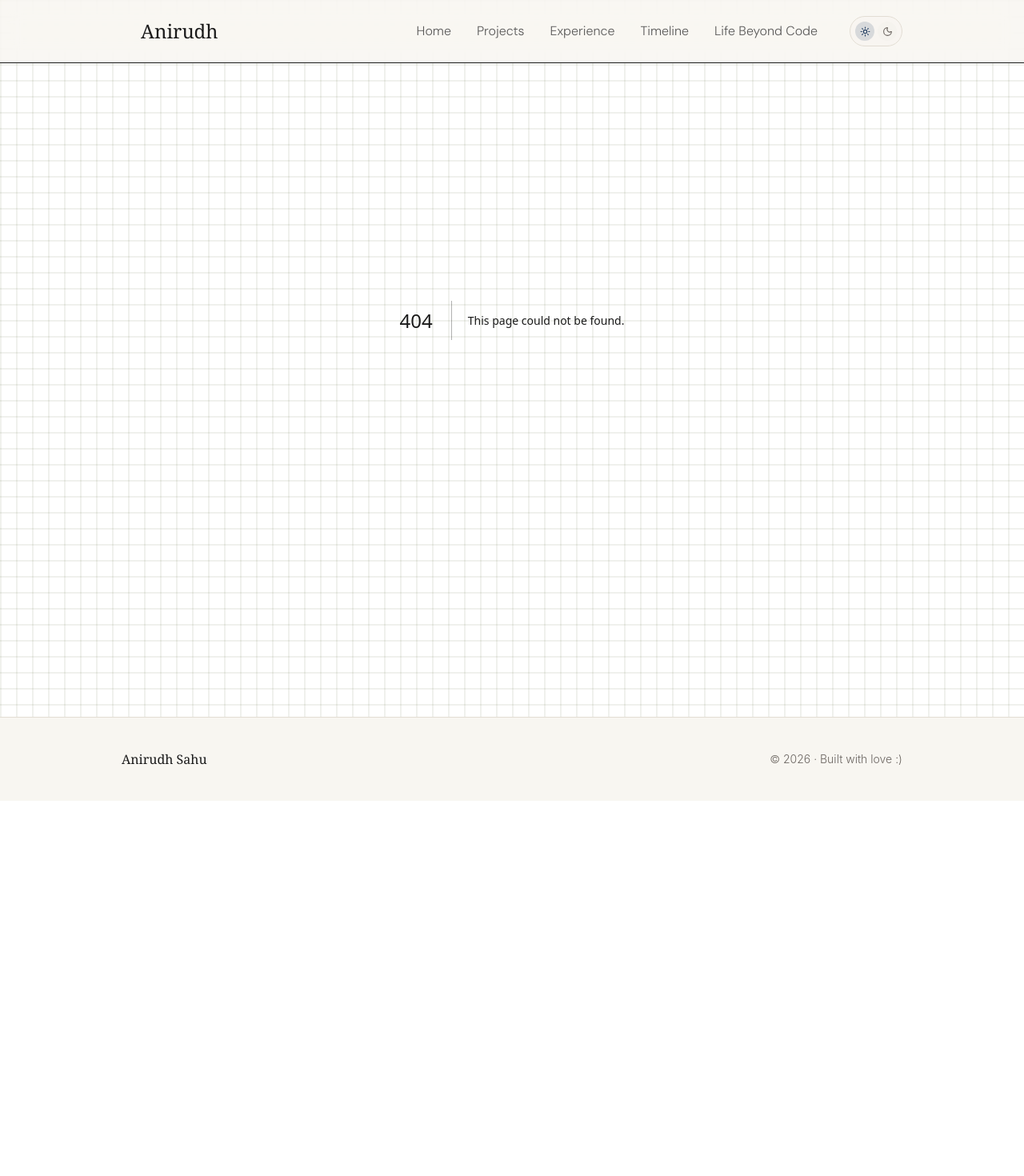
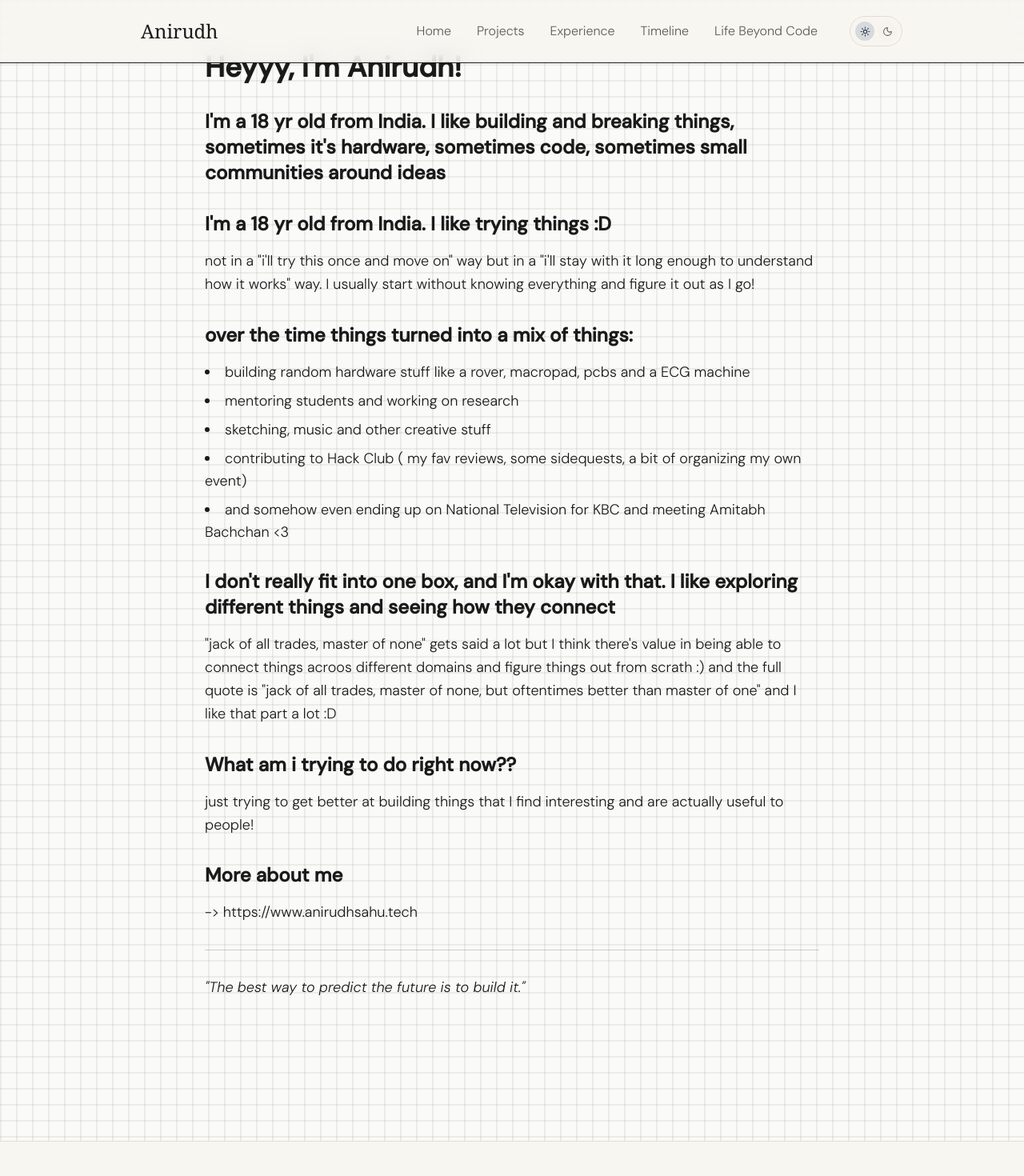
Before and after one commit to anirudh12032008/portfolio-map, a Next.js app: page /github in a window 1280 px wide. Before the commit this address had no page. Shown: the top 1470 px of the page at 80% size. Before the commit the page ends 1001 px from the top, so only its background shows below. Built offline with nearby package versions, Linux system fonts and the light colour scheme.

Commit message:
added github

```diff
--- a/package.json
+++ b/package.json
@@ -17,6 +17,7 @@
     "next-mdx-remote": "^6.0.0",
     "react": "19.2.3",
     "react-dom": "19.2.3",
+    "react-markdown": "^10.1.0",
     "react-vertical-timeline-component": "^4.0.0"
   },
   "devDependencies": {
--- /dev/null
+++ b/src/app/github/page.tsx
@@ -0,0 +1,62 @@
+"use client";
+
+import ReactMarkdown from "react-markdown";
+
+const githubProfile = `
+# Heyyy, I'm Anirudh!
+
+## I'm a 18 yr old from India. I like building and breaking things, sometimes it's hardware, sometimes code, sometimes small communities around ideas
+
+## I'm a 18 yr old from India. I like trying things :D
+
+not in a "i'll try this once and move on" way but in a "i'll stay with it long enough to understand how it works" way. I usually start without knowing everything and figure it out as I go!
+
+## over the time things turned into a mix of things:
+- building random hardware stuff like a rover, macropad, pcbs and a ECG machine
+- mentoring students and working on research
+- sketching, music and other creative stuff
+- contributing to Hack Club ( my fav reviews, some sidequests, a bit of organizing my own event)
+- and somehow even ending up on National Television for KBC and meeting Amitabh Bachchan <3
+
+
+## I don't really fit into one box, and I'm okay with that. I like exploring different things and seeing how they connect
+
+"jack of all trades, master of none" gets said a lot but I think there's value in being able to connect things acroos different domains and figure things out from scrath :)
+and the full quote is "jack of all trades, master of none, but oftentimes better than master of one" and I like that part a lot :D
+
+
+## What am i trying to do right now??
+just trying to get better at building things that I find interesting and are actually useful to people!
+
+
+## More about me
+-> https://www.anirudhsahu.tech
+
+---
+
+*"The best way to predict the future is to build it."*
+`;
+
+export default function GitHub() {
+  return (
+    <div className="min-h-screen w-full px-4 py-8 md:px-8 md:py-16">
+      <div className="max-w-3xl mx-auto text-ink">
+        <ReactMarkdown
+          components={{
+            h1: ({node, ...props}) => <h1 className="text-4xl font-bold mb-6 mt-0" {...props} />,
+            h2: ({node, ...props}) => <h2 className="text-2xl font-bold mb-4 mt-8" {...props} />,
+            p: ({node, ...props}) => <p className="text-lg mb-4 leading-relaxed" {...props} />,
+            ul: ({node, ...props}) => <ul className="list-disc list-inside mb-6 space-y-2" {...props} />,
+            li: ({node, ...props}) => <li className="text-lg" {...props} />,
+            strong: ({node, ...props}) => <strong className="font-bold text-ink" {...props} />,
+            a: ({node, ...props}) => <a className="text-ink underline underline-offset-2 opacity-90 hover:opacity-100" {...props} />,
+            hr: ({node, ...props}) => <hr className="my-8 border-ink/20" {...props} />,
+            blockquote: ({node, ...props}) => <blockquote className="border-l-4 border-ink/30 pl-4 italic text-ink/80 my-4" {...props} />,
+          }}
+        >
+          {githubProfile}
+        </ReactMarkdown>
+      </div>
+    </div>
+  );
+}
```
Also changed, not shown: src/content/projects/macropad.mdx (line endings or trailing spaces), 1 other file (tests, documents, lock files or other folders).
